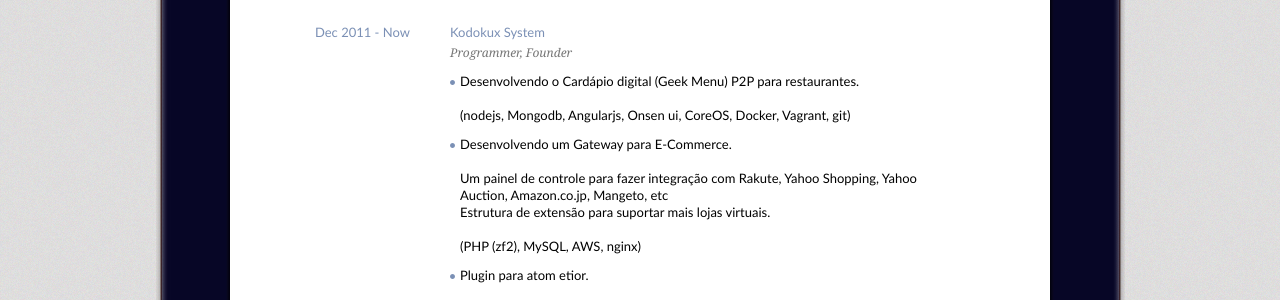
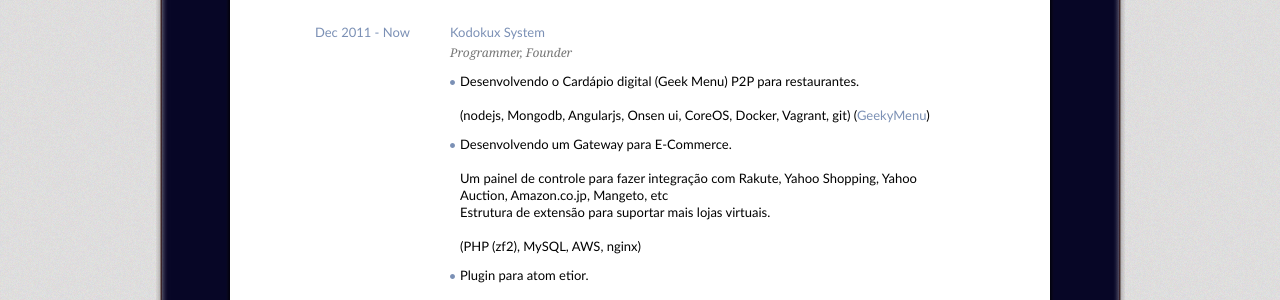
Before and after one commit to johna1203/johna1203.github.com, a Jekyll site: the page cv/index.html, which Jekyll copies as it is, in a window 1280 px wide and 900 px high, scrolled down 712 px. Shown: the part 153-453 px from the top of the window. Built offline with Jekyll 4.4.1, drawn with Linux system fonts in a browser that asks for light colours.

Commit message:
add geekymenu link.

```diff
--- a/cv/index.html
+++ b/cv/index.html
@@ -99,13 +99,13 @@
     <div class="content">
         <h3>Dec 2011 - Now</h3>
 
-        <p><a href="http://www.teglet.co.jp/">Kodokux System</a><br/>
+        <p><a href="http://www.kodokux.com/">Kodokux System</a><br/>
             <em>Programmer, Founder</em>
         </p>
         <ul class="info">
             <li>
                 Desenvolvendo o Cardápio digital (Geek Menu) P2P para restaurantes.<br/><br/>
-                (nodejs, Mongodb, Angularjs, Onsen ui, CoreOS, Docker, Vagrant, git)
+                (nodejs, Mongodb, Angularjs, Onsen ui, CoreOS, Docker, Vagrant, git) (<a href="https://github.com/geekylab/GeekyMenu">GeekyMenu</a>)
             </li>
             <li>
                 Desenvolvendo um Gateway para E-Commerce.<br/><br/>
```
